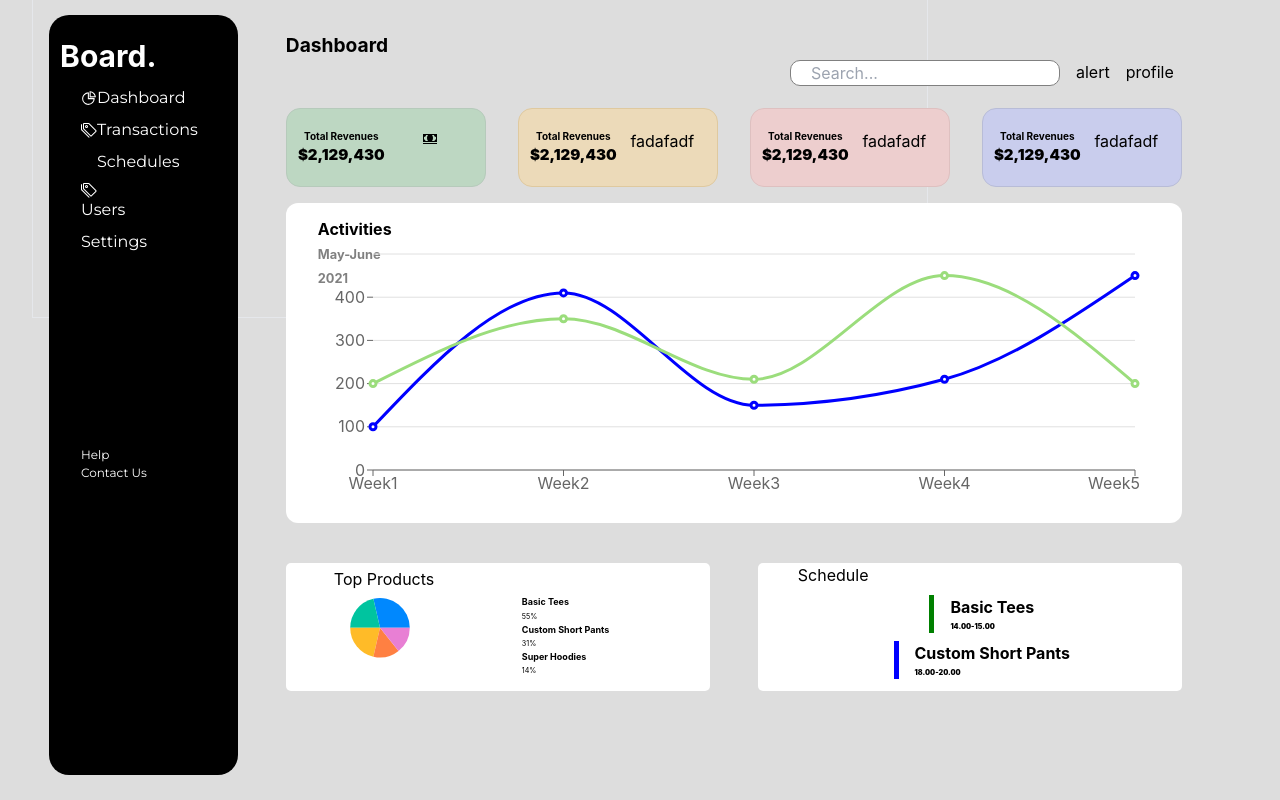
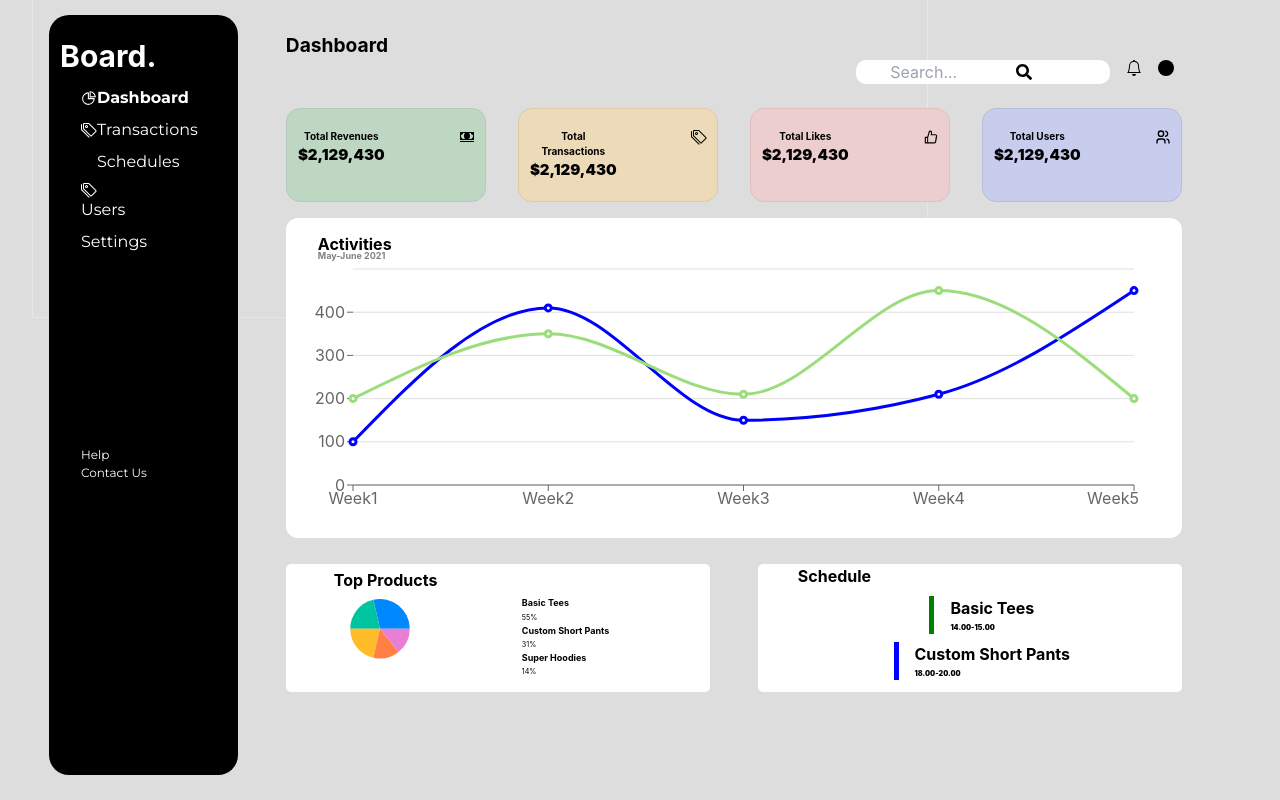
Before and after one commit to Prince-Deka/Listed, a React (Create React App) app: page / in a window 1280 px wide. Built offline with nearby package versions, Linux system fonts and the light colour scheme.

Commit message:
icons added

```diff
--- a/src/App.js
+++ b/src/App.js
@@ -19,7 +19,8 @@ function App() {
     top: "0px",
   }
   return (
-    // <div className="flex flex-wrap justify-center my-20 ">
+
+    // <div className=" flex flex-wrap justify-center my-20 ">
       <Home/>
     // </div>
   );
--- a/src/components/Chart/Chart.js
+++ b/src/components/Chart/Chart.js
@@ -42,7 +42,7 @@ const Chart = () => {
 
   return (
     <div className='container block'>
-      <div className='block' style={{fontWeight:"700", marginTop:"1rem"}}> <div>Activities <br /><small style={{color:"gray"}}> May-June 2021 </small></div></div>
+      <div className='block' style={{fontWeight:"700", marginTop:"1rem"}}> <div className='block'> <div> Activities </div> <div style={{marginTop:"-15px"}}> <small style={{color:"gray", fontSize:"9px"}}> May-June 2021 </small> </div></div></div>
       <div className='chrt' style={{
         width: "70vw",
         height: "40vh",
@@ -51,7 +51,7 @@ const Chart = () => {
       }}>
         <ResponsiveContainer width="95%" height="80%">
 
-          <LineChart width={100} height={80} data={data}>
+          <LineChart width={100} height={100} data={data}>
             {yTicks.map((tick) => (
               <ReferenceLine y={tick * 2} stroke="#e0e0e0" strokeWidth={1} />
             ))}
--- a/src/components/Dashboard/Dashboard.css
+++ b/src/components/Dashboard/Dashboard.css
@@ -1,5 +1,5 @@
-.child{
-    padding:20px 10px;
+.child {
+    padding: 20px 10px;
     margin: 1rem;
     width: 10rem;
     border-radius: 0.875rem;
@@ -8,38 +8,60 @@
     text-align: center;
 
 }
-.div1{
+
+.div1 {
     background-color: rgb(189, 215, 194);
-    border:1px solid rgb(182, 202, 187);
+    border: 1px solid rgb(182, 202, 187);
 }
-.div2{
+
+.div2 {
     background-color: rgb(236, 218, 185);
     border: 1px solid rgb(223, 201, 159);
 }
-.div3{
-    background-color:  #edcece;
+
+.div3 {
+    background-color: #edcece;
     border: 1px solid #dec0c0;
 }
-.div4{
+
+.div4 {
     background-color: #c9cded;
     border: 1px solid #b8bcd7;
 }
-@media(min-width:768px)
-{
-    .cards{
+
+@media(min-width:768px) {
+    .cards {
         flex-wrap: wrap;
     }
 }
 
-.chart{
+.chart {
     display: flex;
     background-color: white;
     position: relative;
     border-radius: 12px;
 }
-.monserrat{
+
+.monserrat {
     font-family: 'Montserrat', sans-serif,
 }
-.footer{
+
+.footer {
     margin-top: 40px;
 }
+
+.search-container {
+    position: relative;
+}
+
+.search-input {
+    padding: 0.02px 3px 0.02px 3px;
+    border-radius: 10px;
+}
+
+.search-icon {
+    position: absolute;
+    top: 50%;
+    left: 10rem;
+    transform: translateY(-50%);
+}
--- a/src/components/Dashboard/Dashboard.js
+++ b/src/components/Dashboard/Dashboard.js
@@ -3,7 +3,12 @@ import './Dashboard.css'
 import Chart from '../Chart/Chart'
 import Pie from '../Pie/Pie'
 import Table from '../Schedule/Schedule'
-
+import { BsTags } from 'react-icons/bs'
+import { AiOutlineLike } from 'react-icons/ai'
+import { TbUsers } from 'react-icons/tb'
+import { BsBell } from 'react-icons/bs'
+import {FaSearch} from 'react-icons/fa'
+import {BsFillCircleFill} from 'react-icons/bs'
 
 function Dashboard() {
 
@@ -20,11 +25,20 @@ function Dashboard() {
     // added flex-inline in the first className
     <div className='flex-inline ' style={{ margin: "2rem", marginLeft: "2rem", justifyContent: "space-between", width: "80vw", marginRight: "-6rem", flexWrap: "wrap" }}>
       <div className='1 flex-inline' style={{ marginBottom: "2rem" }}>
+
         <div style={{ fontWeight: "700", fontSize: "1.2rem" }}>Dashboard</div>
+
         <div className='right float-right flex justify-around'>
-          <div className='mx-2 '><input type="search" style={{ border: "0.001rem solid gray", borderRadius: "0.625rem", paddingLeft: "20px", paddingRight: "-2rem" }} placeholder='Search...' /></div>
-          <div className='mx-2'> alert </div>
-          <div className='profile mx-2'>profile</div>
+
+          {/*search box  */}
+          <div className='mx-2 search-container'>
+            <input type="text" placeholder="       Search..." className="search-input" />
+            <FaSearch className="search-icon" />
+          </div>
+
+          <div className='mx-2'> <BsBell /> </div>
+
+          <div className='profile mx-2'> <BsFillCircleFill/> </div>
         </div>
 
       </div>
@@ -32,18 +46,31 @@ function Dashboard() {
 
         <div className='child div1 flex' style={{ marginLeft: "0px" }}>
           <div className='font-bold' style={{ flex: "1", fontSize: "10px" }}>Total Revenues <legend style={{ fontWeight: "900", fontSize: "15px" }}>$2,129,430</legend> </div>
-          <div style={{ flex: "1", }}> <ion-icon name="cash"></ion-icon> </div>
+          <div className='flex justify-end' style={{ flex: "1", }}> <ion-icon name="cash"></ion-icon> </div>
         </div>
 
 
-        <div className='child div2 flex' > <div className='font-bold' style={{ flex: "1", fontSize: "10px" }}>Total Revenues <legend style={{ fontWeight: "900", fontSize: "15px" }}>$2,129,430</legend> </div> <div style={{ flex: "1", }}>fadafadf</div> </div>
-        <div className='child div3 flex' > <div className='font-bold' style={{ flex: "1", fontSize: "10px" }}>Total Revenues <legend style={{ fontWeight: "900", fontSize: "15px" }}>$2,129,430</legend> </div> <div style={{ flex: "1", }}>fadafadf</div> </div>
-        <div className='child div4 flex' style={{ marginRight: "0px" }}> <div className='font-bold' style={{ flex: "1", fontSize: "10px" }}>Total Revenues <legend style={{ fontWeight: "900", fontSize: "15px" }}>$2,129,430</legend> </div> <div style={{ flex: "1", }}>fadafadf</div> </div>
+        <div className='child div2 flex' >
+          <div className='font-bold' style={{ flex: "1", fontSize: "10px" }}>Total Transactions <legend style={{ fontWeight: "900", fontSize: "15px" }}>$2,129,430</legend> </div>
+          <div className='flex justify-end' style={{ flex: "1" }}> <BsTags /> </div>
+        </div>
+
+        <div className='child div3 flex' >
+          <div className='font-bold' style={{ flex: "1", fontSize: "10px" }}>Total Likes <legend style={{ fontWeight: "900", fontSize: "15px" }}>$2,129,430</legend> </div>
+          <div className='flex justify-end' style={{ flex: "1", }}><AiOutlineLike /></div>
+        </div>
+
+
+
+        <div className='child div4 flex' style={{ marginRight: "0px" }}>
+          <div className='font-bold' style={{ flex: "1", fontSize: "10px" }}>Total Users <legend style={{ fontWeight: "900", fontSize: "15px" }}>$2,129,430</legend> </div>
+          <div className='flex justify-end' style={{ flex: "1", }}><TbUsers /></div> </div>
       </div>
-      <div className='chart'>
 
+      <div className='chart' style={{marginBottom:"-14px"}}>
         <Chart />
       </div>
+
 
       <div className='footer grid grid-cols-2 gap-12 justify-between' style={{}}>
         <Pie />
--- /dev/null
+++ b/src/components/Login/Login.js
@@ -0,0 +1,12 @@
+import React from 'react'
+
+function Login() {
+  return (
+    <div className='flex'>
+        <div className='flex-2' style={{border:"2px solid black"}}>2</div>
+        <div className='flex-4' style={{border:"2px solid black"}}>3</div>
+    </div>
+  )
+}
+
+export default Login
--- a/src/components/Pie/Pie.css
+++ b/src/components/Pie/Pie.css
@@ -1,5 +1,5 @@
 .main{
-    border-radius: 25px;
+    border-radius: 20px;
     height: 8rem;
     display: block;
 }
--- a/src/components/Pie/Pie.js
+++ b/src/components/Pie/Pie.js
@@ -16,7 +16,7 @@ const Example = () => {
 
     return (
         <div className=' main grid grid-cols-1 bg-white'>
-            <div className='ml-12 my-1'><h3>Top Products</h3></div>
+            <div className='ml-12 my-1 ' style={{fontWeight:"700"}}>Top Products</div>
 
             <div className='grid grid-cols-2 gap-12 space-between'>
 
--- a/src/components/Schedule/Schedule.js
+++ b/src/components/Schedule/Schedule.js
@@ -22,8 +22,8 @@ function Table() {
     <div className=' main grid grid-cols-1 bg-white'>
 
       <div className='ml-10'>
-        <div>
-          <h1>Schedule</h1>
+        <div className='' style={{fontWeight:"700"}}>
+          Schedule
         </div>
 
         <div>
--- a/src/components/Sidebar/Sidebar.js
+++ b/src/components/Sidebar/Sidebar.js
@@ -12,11 +12,11 @@ function Sidebar() {
        " fontWeight": "700",
     }
     return (
-        <div className='sidebar flex flex-column ' style={{paddingRight:"40px"}}>
+        <div className='sidebar flex flex-column ' style={{paddingRight:"2.5rem"}}>
             <div className=' text-white  justify-items-center' >
-                <div className={`title font-bold text-3xl ${montserrat}`} style={{ }}><h1>Board.</h1></div>
+                <div className={`title font-bold text-3xl ${montserrat}`} style={{}}><h1> Board.</h1></div>
                 <div className='submenus align-items-center space-between space-y-2 ' style={{ marginLeft: "2rem", marginTop: "-7.5rem", fontFamily: "'Montserrat', sans-serif", fontSize: "1rem" }}>
-                    <div className='submenu1 text-white flex items-center' ><AiOutlinePieChart /><span>Dashboard</span></div>
+                    <div className='submenu1 text-white flex items-center ' style={{fontWeight:"700"}} ><AiOutlinePieChart /><span>Dashboard</span></div>
                     <div className='submenu1 text-white flex items-center'>  <BsTags/><span>Transactions</span></div>
                     <div className='submenu1 text-white flex items-center' ><GrSchedules/><span>Schedules</span></div>
                     <div className='submenu1 text-white flex-stretch items-center' > <BsTags/> <span>Users</span></div>
```
